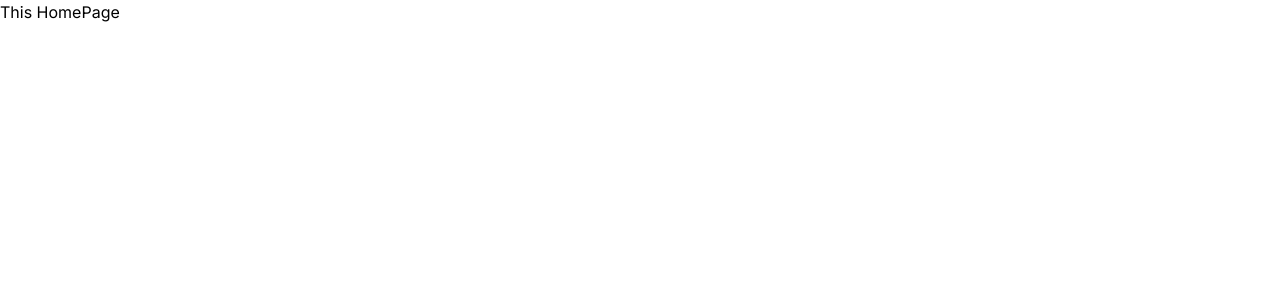
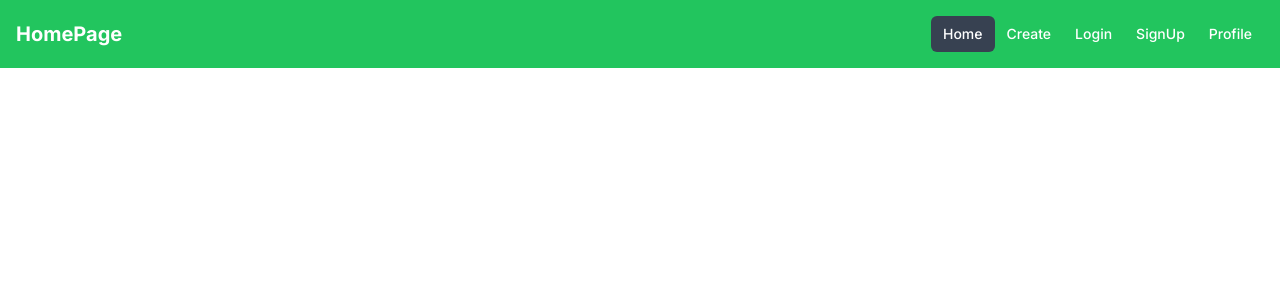
Before and after one commit to MdArefineAhamedJoy/my-blog-app, a Next.js app: page / in a window 1280 px wide. Shown: the top 300 px of the page. Built offline with nearby package versions, Linux system fonts and the light colour scheme.

Commit message:
add my simple nevbar

```diff
--- a/src/app/client/pages/index.js
+++ b/src/app/client/pages/index.js
@@ -1,11 +1,56 @@
+"use client"
 
+import Link from "next/link";
+import { useRouter } from "next/navigation";
+import { useState } from "react";
+
+import { AiOutlineMenu, AiOutlineClose } from "react-icons/ai";
 
 const HomePage = () => {
+    const [isOpen, setIsOpen] = useState(false);
+    const router = useRouter();
+
+    const toggleMenu = () => {
+        setIsOpen(!isOpen);
+    };
+
+    const getLinkClasses = (path) => {
+        return router.pathname === path
+            ? "text-white px-3 py-2 rounded-md text-sm font-medium bg-gray-700"
+            : "text-white px-3 py-2 rounded-md text-sm font-medium hover:bg-gray-700";
+    };
 
     return (
         <div>
-            <h1>This HomePage</h1>
-
+            <nav className="bg-green-500 p-4">
+                <div className="container mx-auto flex justify-between items-center">
+                    <div className="text-white text-xl font-bold">
+                        <Link href="/">HomePage</Link>
+                    </div>
+                    <div className="md:hidden">
+                        <button onClick={toggleMenu} className="text-white text-2xl">
+                            {isOpen ? <AiOutlineClose /> : <AiOutlineMenu />}
+                        </button>
+                    </div>
+                    <div className={`md:flex md:items-center ${isOpen ? "block" : "hidden"}`}>
+                        <Link href="/" className={getLinkClasses("/")}>
+                            Home
+                        </Link>
+                        <Link href="/create" className={getLinkClasses("/create")}>
+                            Create
+                        </Link>
+                        <Link href="/login" className={getLinkClasses("/login")}>
+                            Login
+                        </Link>
+                        <Link href="/singup" className={getLinkClasses("/singup")}>
+                            SignUp
+                        </Link>
+                        <Link href="/profile" className={getLinkClasses("/profile")}>
+                            Profile
+                        </Link>
+                    </div>
+                </div>
+            </nav>
         </div>
     );
 };
--- a/src/app/client/pages/profile.js
+++ b/src/app/client/pages/profile.js
@@ -46,9 +46,9 @@ const Profile = () => {
         mutation.mutate(id);
     };
 
-    if (isUserLoading || isBlogsLoading) return <div>Loading...</div>;
-    if (userError) return <div>Error loading user data: {userError.message}</div>;
-    if (blogsError) return <div>Error loading blogs: {blogsError.message}</div>;
+    // if (isUserLoading || isBlogsLoading) return <div>Loading...</div>;
+    // if (userError) return <div>Error loading user data: {userError.message}</div>;
+    // if (blogsError) return <div>Error loading blogs: {blogsError.message}</div>;
 
     return (
         <div className="flex justify-center items-center h-screen bg-gray-100">
```
Also changed, not shown: 1 other file (tests, documents, lock files or other folders).
